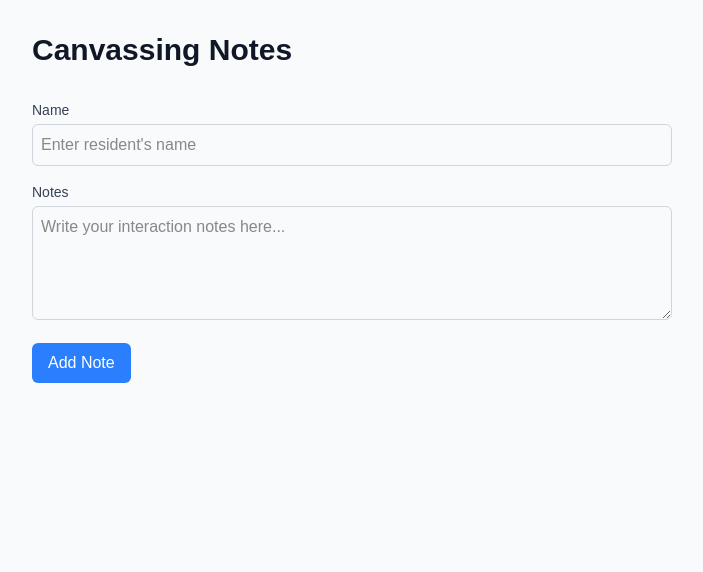
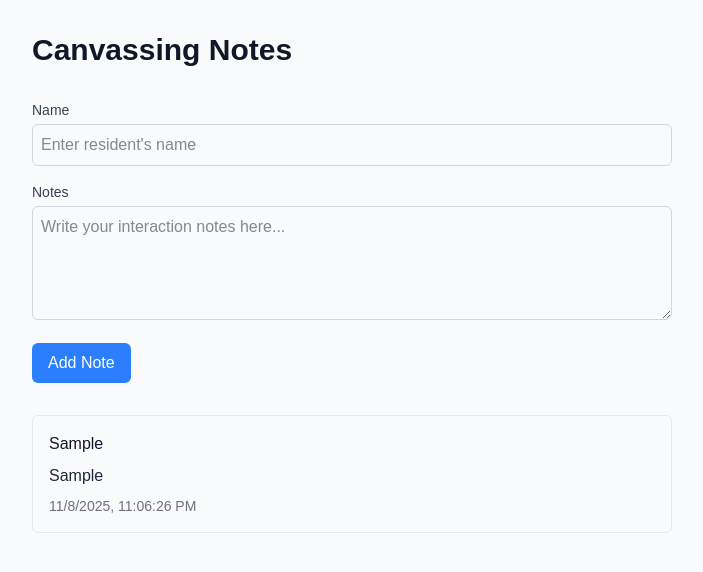
Before and after one commit to trancjessica/canvassing-app, a Next.js app: page / in a window 1280 px wide. Both pictures are taken after typing "Sample", "Sample" into the empty fields and a click on the button "Add Note". Shown: the top 572 px of the page, without its empty margins (288-991 px from the left). Built offline with nearby package versions, Linux system fonts and the light colour scheme.

Commit message:
Add NoteList component, update README

```diff
--- a/src/app/page.tsx
+++ b/src/app/page.tsx
@@ -3,6 +3,7 @@
 import { useState } from 'react';
 import { Note } from '@/types/note';
 import { NoteForm } from '@/components/NoteForm';
+import { NoteList } from '@/components/NoteList';
 
 /**
  * Main Home component rendering the canvassing notes page.
@@ -27,6 +28,7 @@ export default function Home() {
       <main className="mx-auto max-w-2xl space-y-8 px-4">
         <h1 className="text-3xl font-bold text-gray-900">Canvassing Notes</h1>
         <NoteForm onSubmit={handleAddNote} />
+        <NoteList notes={notes} />
       </main>
     </div>
   );
--- /dev/null
+++ b/src/components/NoteList.tsx
@@ -0,0 +1,27 @@
+import { Note } from '@/types/note';
+
+interface NoteListProps {
+  notes: Note[];
+}
+
+/**
+* NoteList component for displaying a list of canvassing notes.
+ */
+export function NoteList({ notes }: NoteListProps) {
+  return (
+    <div className="w-full space-y-4">
+      {notes.map((note) => (
+        <div
+          key={note.id}
+          className="rounded-md border border-gray-200 p-4 hover:border-gray-300"
+        >
+          <h3 className="font-medium text-gray-900">{note.name}</h3>
+          <p className="mt-2 text-gray-800">{note.notes}</p>
+          <p className="mt-2 text-sm text-gray-500">
+            {new Date(note.timestamp).toLocaleString()}
+          </p>
+        </div>
+      ))}
+    </div>
+  );
+}
```
Also changed, not shown: 1 other file (tests, documents, lock files or other folders).
